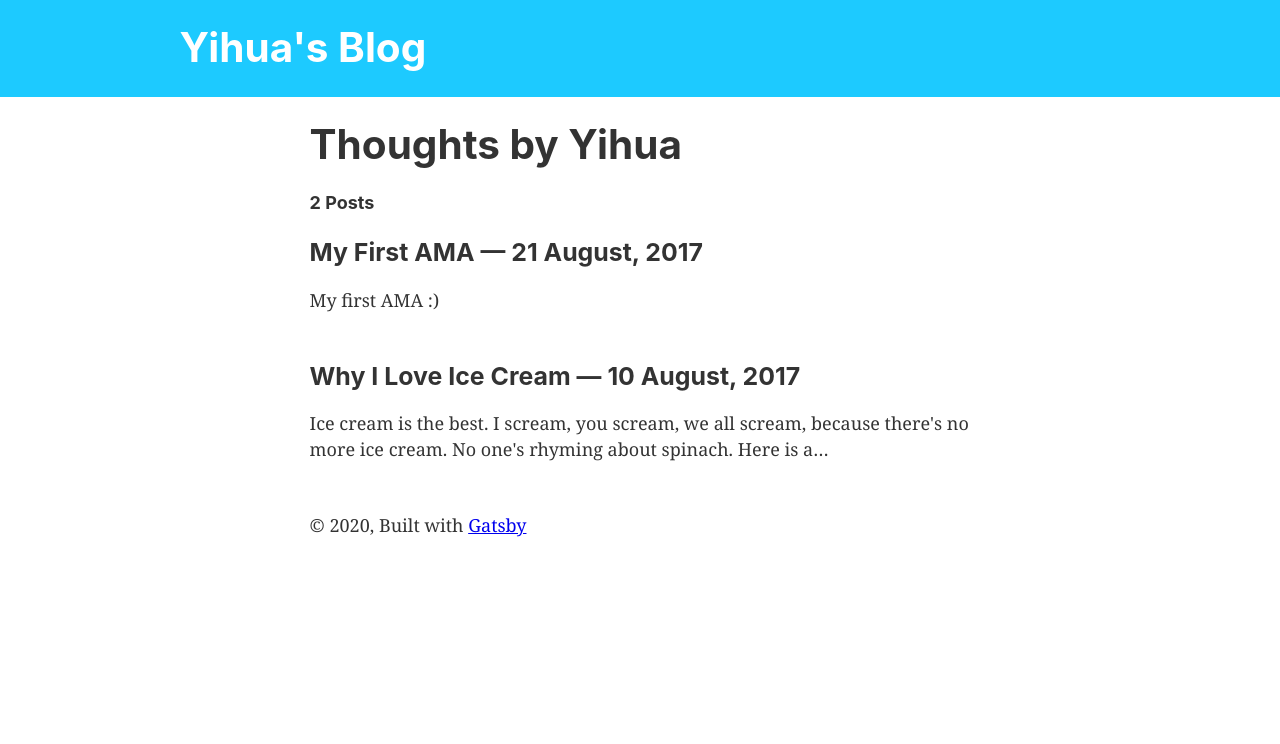
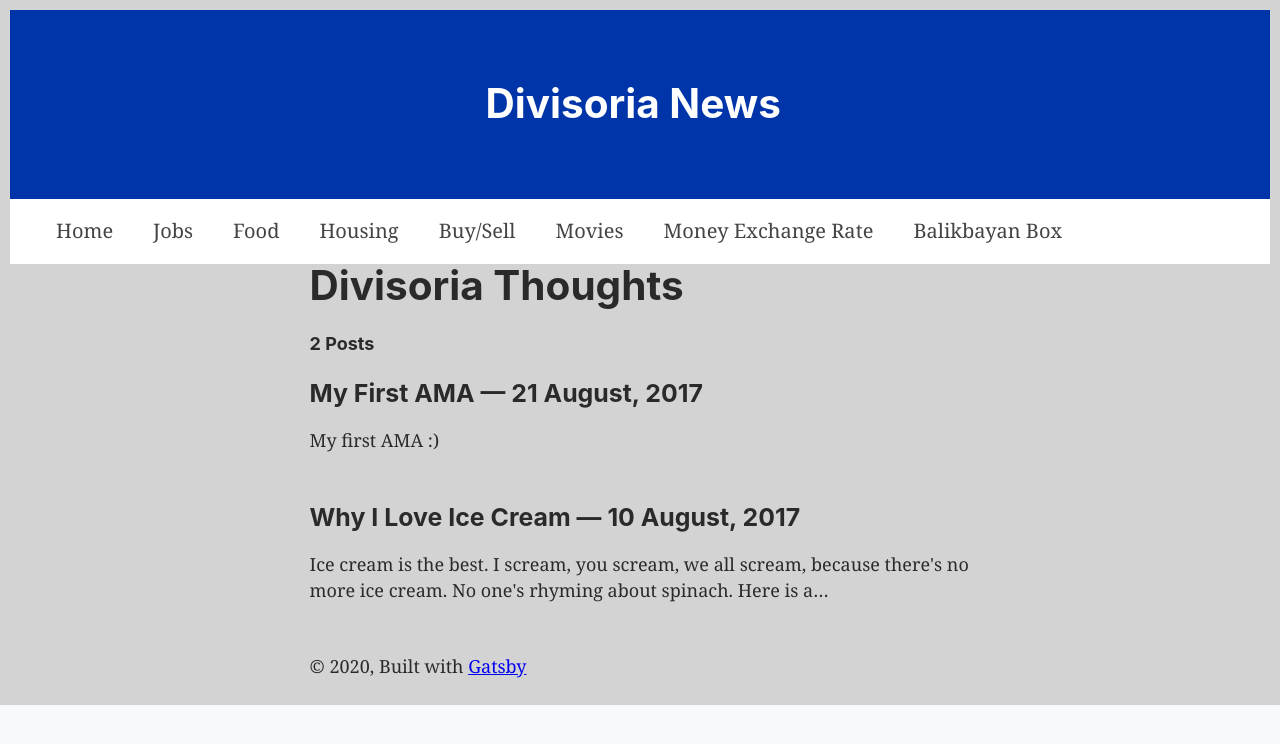
Before and after one commit to ademata/gatsby-netlify-master, a Gatsby site: page / in a window 1280 px wide. Built offline with nearby package versions, Linux system fonts and the light colour scheme; Gatsby itself is replaced by a stand-in of ours.

Commit message:
Added Headers, Menu and Styling

```diff
--- a/gatsby-config.js
+++ b/gatsby-config.js
@@ -1,10 +1,11 @@
 module.exports = {
   siteMetadata: {
-    title: `Yihua's Blog`,
+    title: `Divisoria News`,
     description: `A blog for my thoughts!`,
-    author: `Yihua Zhang`,
+    author: `Divisoria Manila`,
   },
   plugins: [
+    `gatsby-plugin-sass`,
     `gatsby-plugin-react-helmet`,
     `gatsby-plugin-styled-components`,
     {
--- a/package.json
+++ b/package.json
@@ -3,7 +3,7 @@
   "private": true,
   "description": "A simple starter to get up and developing quickly with Gatsby",
   "version": "0.1.0",
-  "author": "Kyle Mathews <mathews.kyle@gmail.com>",
+  "author": "Aldrich Demata <aldemata1@gmail.com>",
   "dependencies": {
     "babel-plugin-styled-components": "1.10.6",
     "gatsby": "^2.13.4",
@@ -11,15 +11,19 @@
     "gatsby-plugin-manifest": "^2.2.1",
     "gatsby-plugin-offline": "^2.2.1",
     "gatsby-plugin-react-helmet": "^3.1.0",
+    "gatsby-plugin-sass": "^2.3.12",
     "gatsby-plugin-sharp": "^2.2.2",
     "gatsby-plugin-styled-components": "3.1.0",
     "gatsby-source-filesystem": "2.1.2",
     "gatsby-transformer-remark": "2.6.1",
     "gatsby-transformer-sharp": "^2.2.1",
+    "node-sass": "^4.14.1",
     "prop-types": "^15.7.2",
     "react": "^16.8.6",
     "react-dom": "^16.8.6",
     "react-helmet": "^5.2.1",
+    "react-router": "^5.2.0",
+    "react-router-dom": "^5.2.0",
     "styled-components": "4.3.2"
   },
   "devDependencies": {
--- /dev/null
+++ b/src/assets/scss/_navigation.scss
@@ -0,0 +1,40 @@
+.site-navigation {
+    height: 65px;
+    width: 100%;
+    background: white;
+    display: flex;
+    justify-content: space-between;
+    color: $text-color;
+
+    span {
+        font-size: 24px;
+        font-weight: 500px;
+        display: flex;
+        align-items: center;
+        margin-left: 30px;
+    }
+
+    ul {
+        height: 100%;
+        margin-block-start: 0;
+        margin-block-end: 0;
+        padding-inline-start: 0;
+        display: flex;
+        align-items: center;
+        list-style-type: none;
+        margin-right: 20px;
+
+        a {
+            text-decoration: none;
+            padding: 0 20px 0 20px;
+            font-size: 20px;
+            color: $text-color;
+
+            &:hover{
+                color: $text-link;
+            }
+        }
+
+    }
+
+}
--- /dev/null
+++ b/src/assets/scss/_variables.scss
@@ -0,0 +1,3 @@
+// $text-link: #2997ff;
+$text-link: #fcd20f;
+$text-color: #444;
--- /dev/null
+++ b/src/assets/scss/base.scss
@@ -0,0 +1,11 @@
+@import "./_variables.scss";
+@import "./_navigation.scss";
+
+body {
+
+    font-family: -apple-system,system-ui,BlinkMacSystemFont,"Segoe UI",Roboto,"Helvetica Neue",Arial,sans-serif;
+    font-weight: 500;
+    margin: 0;
+    background-color: #f8f9fa;
+
+}
--- /dev/null
+++ b/src/components/Footer/footer.js
@@ -0,0 +1,21 @@
+//import { Link } from "gatsby"
+import PropTypes from "prop-types"
+import React from "react"
+
+const Footer = ({ siteFooterTitle }) => (
+    <footer>
+        © {new Date().getFullYear()}, Built with
+        {` `}
+        <a href="https://www.gatsbyjs.org">Gatsby</a>
+    </footer>
+)
+
+Footer.propTypes = {
+  siteFooterTitle: PropTypes.string,
+}
+
+Footer.defaultProps = {
+  siteFooterTitle: ``,
+}
+
+export default Footer
--- a/src/components/header.js
+++ b/src/components/Header/header.js
@@ -5,18 +5,18 @@ import React from "react"
 const Header = ({ siteTitle }) => (
   <header
     style={{
-      background: `#1dcaff`,
-      marginBottom: `1.45rem`,
+      background: `#0035aa`,//`#2997ff`,  //`#9cc5e0`, //`white`, //`#e9eaee`, //`#1dcaff`,
+      //marginBottom: `1.45rem`,
     }}
   >
     <div
       style={{
         margin: `0 auto`,
         maxWidth: 960,
-        padding: `1.45rem 1.0875rem`,
+        padding: `4.00rem 1.0875rem`,
       }}
     >
-      <h1 style={{ margin: 0 }}>
+      <h1 style={{ margin: `0 17rem` }}>
         <Link
           to="/"
           style={{
--- /dev/null
+++ b/src/components/Nav/navigation.js
@@ -0,0 +1,52 @@
+import { Link } from "gatsby"
+import PropTypes from "prop-types"
+import React from 'react'
+
+const navLinks = [
+  {
+    title: 'Home',
+    path: '/'
+  },
+  {
+    title: 'Jobs',
+    path: '/jobs'
+  },
+  {
+    title: 'Food',
+    path: '/food'
+  },
+  {
+    title: 'Housing',
+    path: '/housing'
+  },
+  {
+    title: 'Buy/Sell',
+    path: '/buynsell'
+  },
+  {
+    title: 'Movies',
+    path: '/movies'
+  },
+  {
+    title: 'Money Exchange Rate',
+    path: '/exchangerate'
+  },
+  {
+    title: 'Balikbayan Box',
+    path: '/balikbayanbox'
+  },
+]
+
+const Navigation = () => (
+        <nav className="site-navigation">
+          <ul>
+            { navLinks.map((link, index) => (
+              <li key={index}>
+                <Link to={link.path}>{link.title}</Link>
+              </li>
+            ))}
+          </ul>
+        </nav>
+)
+
+export default Navigation
--- a/src/components/layout.css
+++ b/src/components/layout.css
@@ -508,9 +508,9 @@ dt {
 th {
   font-weight: bold;
 }
-li {
+/* li {
   margin-bottom: calc(1.45rem / 2);
-}
+} */
 ol li {
   padding-left: 0;
 }
--- a/src/components/layout.js
+++ b/src/components/layout.js
@@ -8,8 +8,10 @@
 import React from "react"
 import PropTypes from "prop-types"
 import { useStaticQuery, graphql } from "gatsby"
-
-import Header from "./header"
+import Header from "./Header/header"
+import Footer from "./Footer/footer"
+import Navigation from "./Nav/navigation"
+import "../assets/scss/base.scss"
 import "./layout.css"
 
 const Layout = ({ children }) => {
@@ -25,7 +27,13 @@ const Layout = ({ children }) => {
 
   return (
     <>
+      <div style={{
+             padding:`10px 10px 0 10px`,
+             background: `lightgray`
+           }}
+      >
         <Header siteTitle={data.site.siteMetadata.title} />
+        <Navigation />
         <div
           style={{
             margin: `0 auto`,
@@ -35,11 +43,8 @@ const Layout = ({ children }) => {
           }}
         >
           <main>{children}</main>
-        <footer>
-          © {new Date().getFullYear()}, Built with
-          {` `}
-          <a href="https://www.gatsbyjs.org">Gatsby</a>
-        </footer>
+          <Footer />
+        </div>
       </div>
     </>
   )
--- a/src/pages/index.js
+++ b/src/pages/index.js
@@ -28,7 +28,7 @@ export default ({ data }) => {
   return (
     <Layout>
       <div>
-        <Title>Thoughts by Yihua</Title>
+        <Title>Divisoria Thoughts</Title>
         <h4>{data.allMarkdownRemark.totalCount} Posts</h4>
         {data.allMarkdownRemark.edges.map(({ node }) => (
           <BlogBody key={node.id}>
```
Also changed, not shown: 1 other file. Lines whose indentation alone changed are shown as unchanged.
